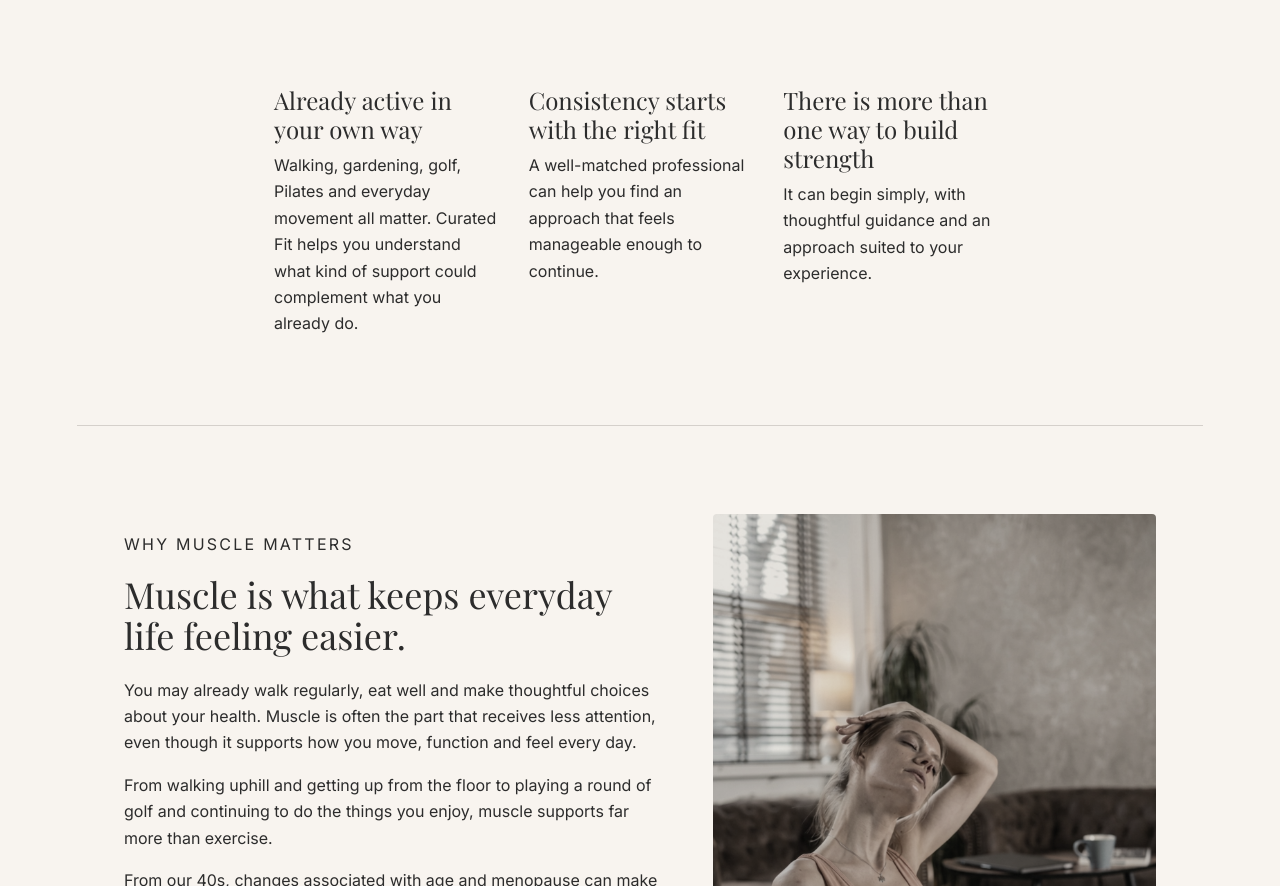
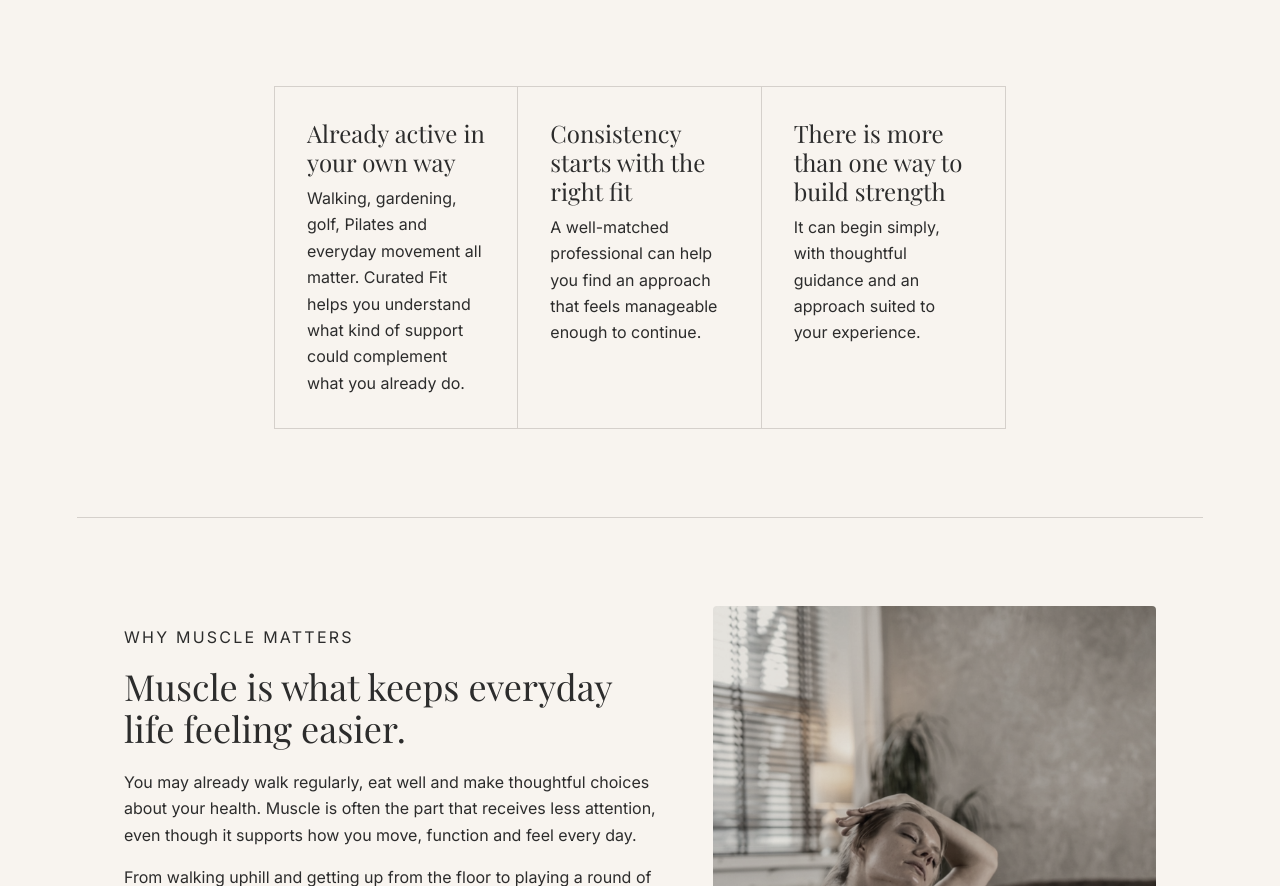
Before and after one commit to EmPerry1972/curated-fit-holding-page, a Next.js app: page / in a window 1280 px wide. Shown: the part 899-1785 px from the top of the page. Built offline with nearby package versions, Linux system fonts and the light colour scheme.

Commit message:
Style three intro blocks as connected bordered grid

```diff
--- a/app/page.tsx
+++ b/app/page.tsx
@@ -76,16 +76,16 @@ export default function Page() {
 
       <section style={sectionPad}>
         <div style={wrap}>
-          <div className="three-col" style={{ display: "grid", gridTemplateColumns: "repeat(3, 1fr)", gap: 32 }}>
-            <div>
+          <div className="three-col" style={{ display: "grid", gridTemplateColumns: "repeat(3, 1fr)", border: "1px solid var(--line)" }}>
+            <div style={{ padding: 32, borderRight: "1px solid var(--line)" }}>
               <h3 style={h3}>Already active in your own way</h3>
               <p style={body}>Walking, gardening, golf, Pilates and everyday movement all matter. Curated Fit helps you understand what kind of support could complement what you already do.</p>
             </div>
-            <div>
+            <div style={{ padding: 32, borderRight: "1px solid var(--line)" }}>
               <h3 style={h3}>Consistency starts with the right fit</h3>
               <p style={body}>A well-matched professional can help you find an approach that feels manageable enough to continue.</p>
             </div>
-            <div>
+            <div style={{ padding: 32 }}>
               <h3 style={h3}>There is more than one way to build strength</h3>
               <p style={body}>It can begin simply, with thoughtful guidance and an approach suited to your experience.</p>
             </div>
```
